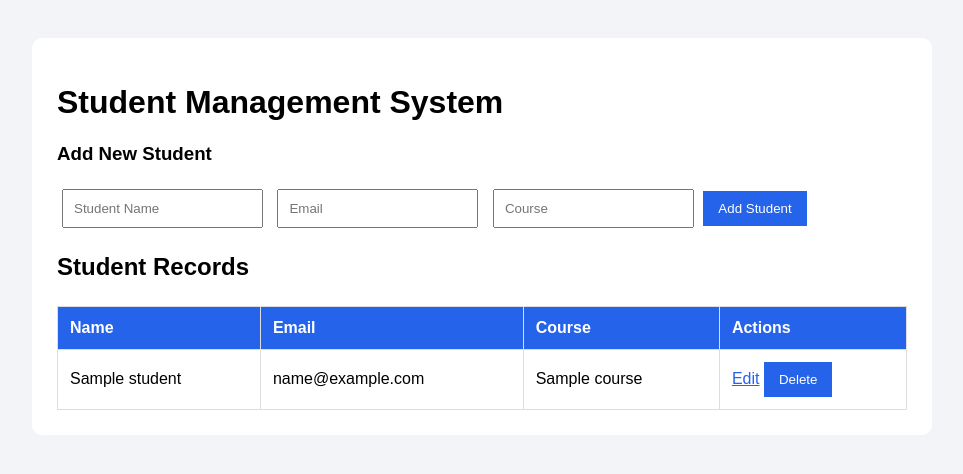
After one commit to AltMilan/student_management, a Django app: template students/templates/students/student_list.html in a window 1280 px wide. The commit adds this page. Shown: the top 474 px of the page, without its empty margins (158-1121 px from the left). Run offline with Django 3.2, Linux system fonts and the light colour scheme; the template is opened without the code that fills it: most values are stand-ins (such as "Sample title", 1, 10 or a date in 2020).

Commit message:
Add files via upload

```diff
--- /dev/null
+++ b/students/templates/students/student_list.html
@@ -0,0 +1,92 @@
+<!DOCTYPE html>
+<html>
+<head>
+    <title>Student Management System</title>
+    <style>
+        body {
+            font-family: Arial;
+            background: #f2f4f8;
+            padding: 30px;
+        }
+        .container {
+            max-width: 850px;
+            margin: auto;
+            background: white;
+            padding: 25px;
+            border-radius: 10px;
+        }
+        input {
+            padding: 10px;
+            margin: 5px;
+        }
+        button {
+            padding: 10px 15px;
+            background: #2563eb;
+            color: white;
+            border: none;
+            cursor: pointer;
+        }
+        table {
+            width: 100%;
+            margin-top: 25px;
+            border-collapse: collapse;
+        }
+        th, td {
+            padding: 12px;
+            border: 1px solid #ddd;
+            text-align: left;
+        }
+        th {
+            background: #2563eb;
+            color: white;
+        }
+        a { color: #2563eb; }
+    </style>
+</head>
+<body>
+<div class="container">
+    <h1>Student Management System</h1>
+    <h3>Add New Student</h3>
+
+    <form method="POST">
+        {% csrf_token %}
+        <input name="name" placeholder="Student Name" required>
+        <input name="email" type="email" placeholder="Email" required>
+        <input name="course" placeholder="Course" required>
+        <button type="submit">Add Student</button>
+    </form>
+
+    <h2>Student Records</h2>
+
+    <table>
+        <tr>
+            <th>Name</th>
+            <th>Email</th>
+            <th>Course</th>
+            <th>Actions</th>
+        </tr>
+
+        {% for student in students %}
+        <tr>
+            <td>{{ student.name }}</td>
+            <td>{{ student.email }}</td>
+            <td>{{ student.course }}</td>
+            <td>
+                <a href="{% url 'edit_student' student.id %}">Edit</a>
+                <form method="POST"
+                      action="{% url 'delete_student' student.id %}"
+                      style="display:inline">
+                    {% csrf_token %}
+                    <button type="submit">Delete</button>
+                </form>
+            </td>
+        </tr>
+        {% empty %}
+        <tr>
+            <td colspan="4">No student records found.</td>
+        </tr>
+        {% endfor %}
+    </table>
+</div>
+</body>
+</html>
```
Also changed, not shown: students/templates/students/edit.html (+22 -0 lines).
